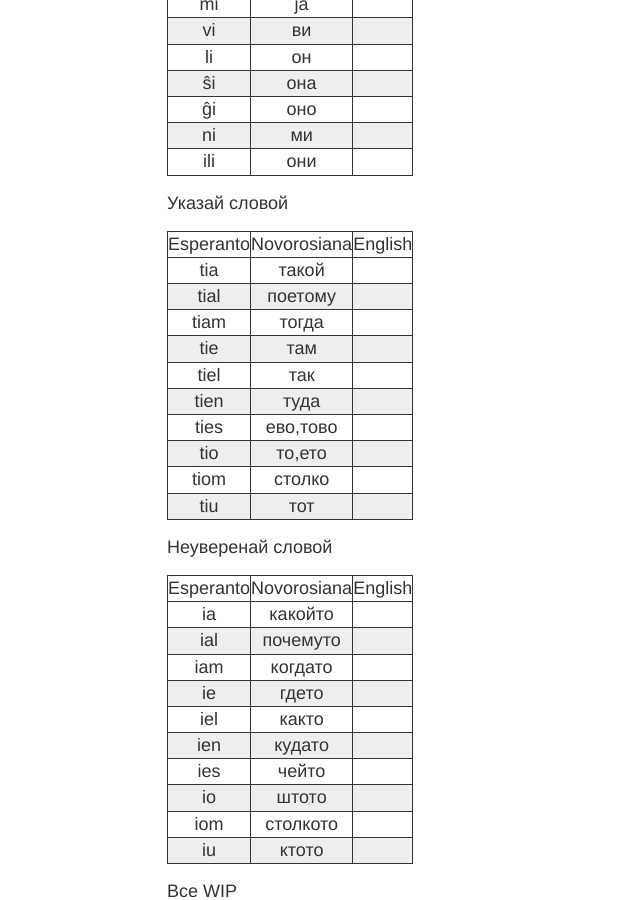
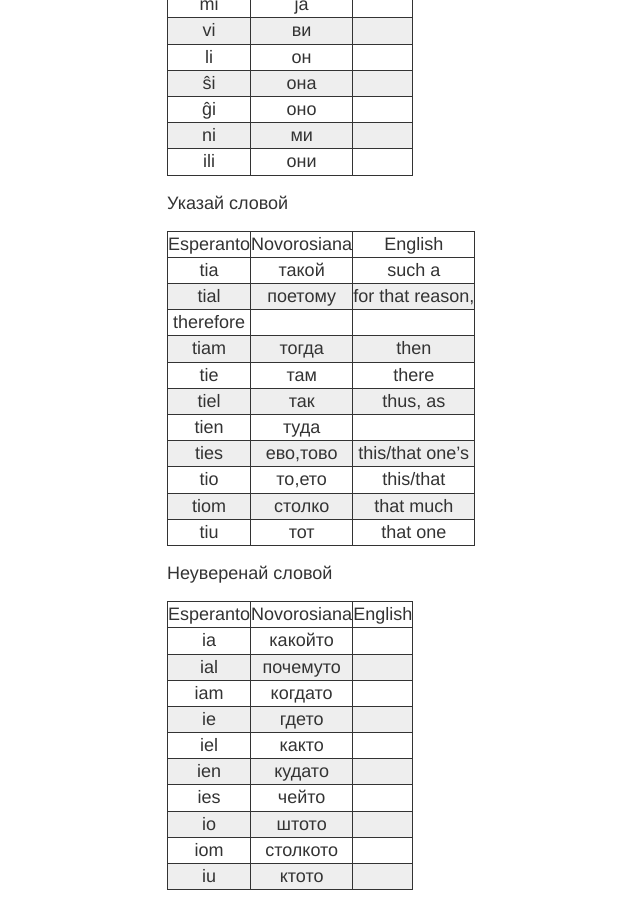
Before and after one commit to learnrusanto/learnrusanto.github.io, a Jekyll site: the page built from _posts/1970-01-04-sojuzoj.md, in a window 1280 px wide and 900 px high, scrolled down 726 px. Shown: the whole window, without its empty margins (113-753 px from the left). Built offline with Jekyll 4.4.1, drawn with Linux system fonts in a browser that asks for light colours.

Commit message:
Indication ("This/that") 2

```diff
--- a/_posts/1970-01-04-sojuzoj.md
+++ b/_posts/1970-01-04-sojuzoj.md
@@ -36,16 +36,17 @@ title: Списко от сојузој
 
 | Esperanto | Novorosiana | English  |
 |:----------:|:----------:|:-----------:|
-|   tia      |     такой     |         |
-|   tial      |    поетому      |         |
-|   tiam      |    тогда      |         |
-|   tie      |     там     |         |
-|   tiel      |    так      |         |
+|   tia      |     такой     |  such a       |
+|   tial      |    поетому      |  for that reason,
+therefore       |
+|   tiam      |    тогда      |   then      |
+|   tie      |     там     |   there      |
+|   tiel      |    так      |   thus, as      |
 |    tien     |    туда      |         |
-|    ties     | ево,тово |         |
-|    tio     |    то,ето      |         |
-|    tiom     |   столко       |         |
-|    tiu     |    тот      |         |
+|    ties     | ево,тово |   this/that one's      |
+|    tio     |    то,ето      |  this/that       |
+|    tiom     |   столко       |   that much      |
+|    tiu     |    тот      |   that one      |
 
 Неуверенай словой
 
```
